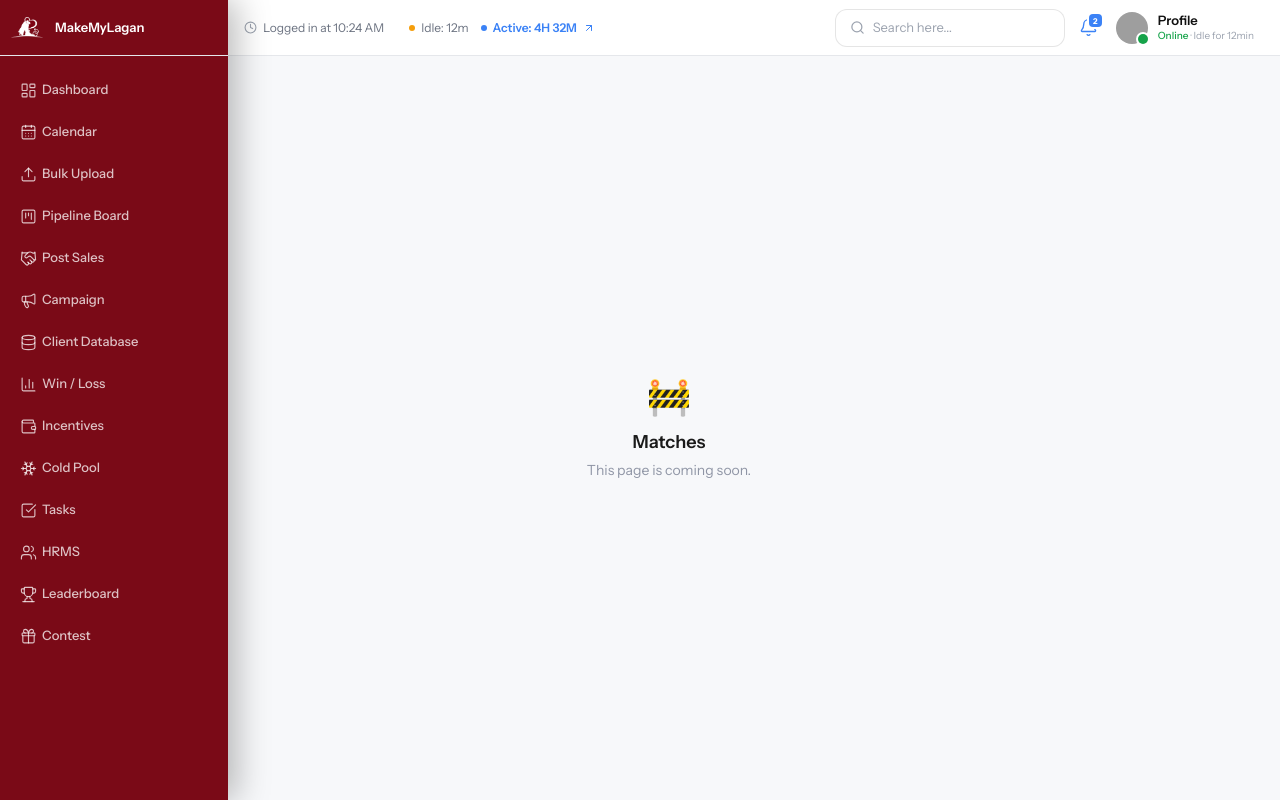
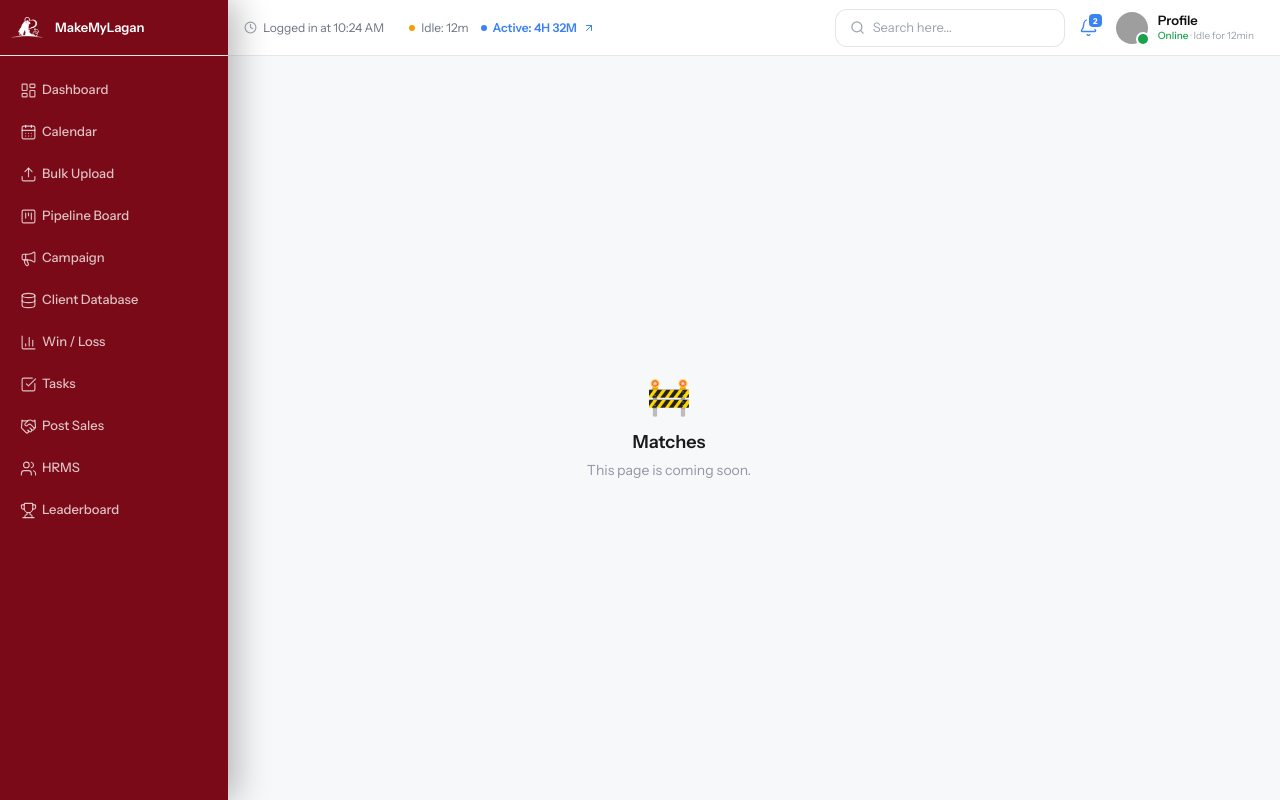
Before and after one commit to aditya90205/mml-sales, a React (Vite) app in the folder frontend/: page /matches in a window 1280 px wide. Built offline with nearby package versions, Linux system fonts and the light colour scheme; grey boxes are pictures that could not be loaded; a web font is replaced by a local one.

Commit message:
done side bar

```diff
--- a/frontend/src/components/layout/Sidebar.jsx
+++ b/frontend/src/components/layout/Sidebar.jsx
@@ -8,11 +8,8 @@ import {
   KanbanSquare,
   Database,
   Trophy,
-  Gift,
   Megaphone,
   BarChart3,
-  Wallet,
-  Snowflake,
   Handshake,
 } from "lucide-react";
 import logo from "../../assets/logo.png";
@@ -22,16 +19,13 @@ const NAV_ITEMS = [
   { label: "Calendar",        icon: CalendarDays,    to: "/calendar" },
   { label: "Bulk Upload",     icon: Upload,          to: "/bulk-upload" },
   { label: "Pipeline Board",  icon: KanbanSquare,    to: "/pipeline" },
-  { label: "Post Sales",      icon: Handshake,       to: "/post-sales" },
   { label: "Campaign",        icon: Megaphone,       to: "/campaign/management" },
   { label: "Client Database", icon: Database,        to: "/clients" },
   { label: "Win / Loss",      icon: BarChart3,       to: "/win-loss" },
-  { label: "Incentives",      icon: Wallet,          to: "/incentives" },
-  { label: "Cold Pool",       icon: Snowflake,       to: "/cold-pool" },
   { label: "Tasks",           icon: CheckSquare,     to: "/tasks" },
+  { label: "Post Sales",      icon: Handshake,       to: "/post-sales" },
   { label: "HRMS",            icon: Users,           to: "/hrms" },
   { label: "Leaderboard",     icon: Trophy,          to: "/leaderboard" },
-  { label: "Contest",         icon: Gift,            to: "/contest" },
 ];
 
 export default function Sidebar() {
```
